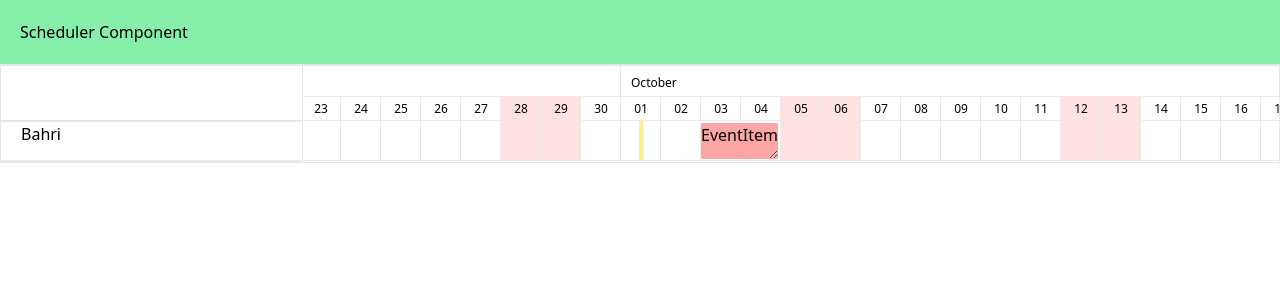
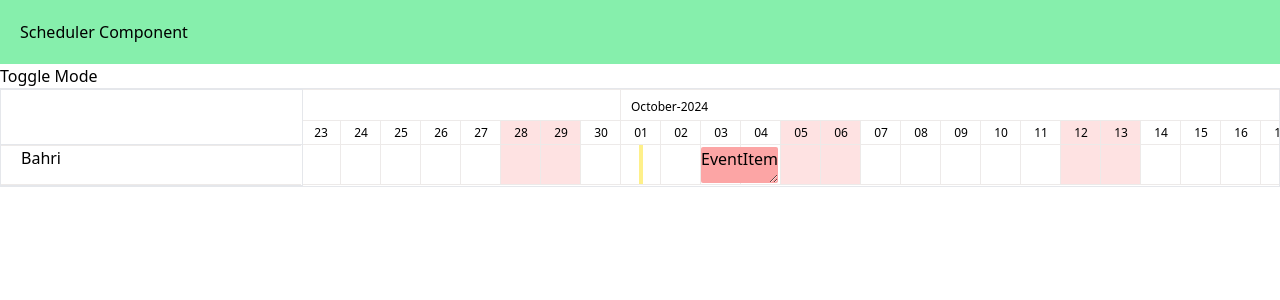
Before and after one commit to adarshquinoid/scheduler, a React (Create React App) app: page / in a window 1280 px wide. Shown: the top 300 px of the page. Built offline with nearby package versions, Linux system fonts and the light colour scheme.

Commit message:
infinite scroll

```diff
--- a/src/scheduler/components/Calendar/index.tsx
+++ b/src/scheduler/components/Calendar/index.tsx
@@ -70,7 +70,7 @@ const Calandar = forwardRef<CalendarRef, CalendarProps>(
 
     const datesByYear: any = generateDatesByYears();
 
-    console.log({ datesByYear });
+
     useImperativeHandle(ref, () => ({
       loadNext: () => {
         setLoadedYears((currentYears) => {
--- a/src/scheduler/components/Calendar/sections/yearView/DateYearBody.tsx
+++ b/src/scheduler/components/Calendar/sections/yearView/DateYearBody.tsx
@@ -42,7 +42,7 @@ const DateYearBody = forwardRef<DateYearBodyRef, DateYearBodyProps>(
 
     const handleDrop = (e: React.DragEvent<HTMLDivElement>, day: string) => {
       e.preventDefault();
-      console.log(day);
+
       const draggedDate = e.dataTransfer.getData("text/plain");
       console.log(`Dropped ${draggedDate} on ${day}`);
       setNewPostion(day);
--- a/src/scheduler/components/Calendar/sections/yearView/MonthYearRenderer.tsx
+++ b/src/scheduler/components/Calendar/sections/yearView/MonthYearRenderer.tsx
@@ -1,14 +1,20 @@
-import React, { forwardRef, useImperativeHandle } from 'react'
-import { Months, styles } from '../../../../helpers/constants'
-import { MonthYearRendererProps, MonthYearRendererRef } from '../../../../types/common'
+import React, { forwardRef, useImperativeHandle } from "react";
+import { Months, styles } from "../../../../helpers/constants";
+import {
+  MonthYearRendererProps,
+  MonthYearRendererRef,
+} from "../../../../types/common";
 
-const MonthYearRenderer = forwardRef<MonthYearRendererRef,MonthYearRendererProps>(({datesByYear},ref) => {
+const MonthYearRenderer = forwardRef<
+  MonthYearRendererRef,
+  MonthYearRendererProps
+>(({ datesByYear }, ref) => {
   useImperativeHandle(ref, () => ({
     onClick: () => {},
   }));
   return (
     <div className="flex h-[32px]">
-     {Object.keys(datesByYear).map((yr: any,index:number) => (
+      {Object.keys(datesByYear).map((yr: any, index: number) => (
         <React.Fragment key={`yr-month-year-renderer-${index}`}>
           {Object.keys(datesByYear[yr]).map((key) => (
             <div
@@ -21,14 +27,14 @@ const MonthYearRenderer = forwardRef<MonthYearRendererRef,MonthYearRendererProps
               className="text-[12px] leading-[14px] font-normal border-t border-b border-r border-[#EDEAE9]"
             >
               <div className="p-2.5">
-              {Months[+key as keyof typeof Months]}
+                {`${Months[+key as keyof typeof Months]}-${yr}`}
               </div>
             </div>
           ))}
         </React.Fragment>
       ))}
     </div>
-  )
-})
+  );
+});
 
-export default MonthYearRenderer
+export default MonthYearRenderer;
--- /dev/null
+++ b/src/scheduler/components/Controlls/TopBar.tsx
@@ -0,0 +1,22 @@
+import React, { useEffect } from "react";
+import { useScheduler } from "../../providers/SchedulerProvider";
+import { modes } from "../../helpers/constants";
+
+const TopBar = () => {
+  const { mode, setMode } = useScheduler();
+  useEffect(() => {
+    console.log(mode);
+  }, [mode]);
+
+  return (
+    <div>
+      <button
+        onClick={() => {
+          setMode(modes.WEEK);
+        }}
+      >Toggle Mode</button>
+    </div>
+  );
+};
+
+export default TopBar;
--- a/src/scheduler/index.tsx
+++ b/src/scheduler/index.tsx
@@ -1,4 +1,4 @@
-import { forwardRef, useImperativeHandle, useRef } from "react";
+import React, { forwardRef, useImperativeHandle, useRef } from "react";
 import Calandar from "./components/Calendar";
 import TreeView from "./components/TreeView";
 import {
@@ -7,6 +7,8 @@ import {
   SchedulerRef,
   TreeRef,
 } from "./types/common";
+import { SchedulerProvider } from "./providers/SchedulerProvider";
+import TopBar from "./components/Controlls/TopBar";
 
 const Scheduler = forwardRef<SchedulerRef, SchedulerProps>(
   ({ groupData = [], handleExpand, data = [], treeHeader = "" }, ref) => {
@@ -44,6 +46,9 @@ const Scheduler = forwardRef<SchedulerRef, SchedulerProps>(
     };
 
     return (
+      <SchedulerProvider>
+        <React.Fragment>
+          <TopBar />
           <div
             className="scheduler"
             id="scheduler"
@@ -66,6 +71,8 @@ const Scheduler = forwardRef<SchedulerRef, SchedulerProps>(
               <Calandar groups={groupData} ref={calendarRef} data={data} />
             </div>
           </div>
+        </React.Fragment>
+      </SchedulerProvider>
     );
   }
 );
--- /dev/null
+++ b/src/scheduler/providers/SchedulerProvider.tsx
@@ -0,0 +1,31 @@
+import React, { createContext, useContext, useState, ReactNode } from 'react';
+import { SchedulerContextType, SchedulerModes } from '../types/common';
+import { modes } from '../helpers/constants';
+
+
+
+
+const SchedulerContext = createContext<SchedulerContextType | undefined>(undefined);
+
+
+export const SchedulerProvider: React.FC<{ children: ReactNode }> = ({ children }) => {
+  const [mode, setMode] = useState<SchedulerModes>(modes.YEAR);
+  const handleSetMode = (mode: SchedulerModes) => {
+    setMode(mode);
+  };
+
+  return (
+    <SchedulerContext.Provider value={{ mode, setMode: handleSetMode }}>
+      {children}
+    </SchedulerContext.Provider>
+  );
+};
+
+
+export const useScheduler = (): SchedulerContextType => {
+  const context = useContext(SchedulerContext);
+  if (!context) {
+    throw new Error('useScheduler must be used within a ModeProvider');
+  }
+  return context;
+};
--- a/src/scheduler/types/common.ts
+++ b/src/scheduler/types/common.ts
@@ -17,4 +17,9 @@ export type CalendarColumnType={
     isCurrentDay:boolean
 }
 
+export type SchedulerModes={label:string, id:string}
+export type SchedulerContextType = {
+    mode: SchedulerModes;
+    setMode: (mode: SchedulerModes) => void;
+  };
 export type EventItemProps=any
```
Lines whose indentation alone changed are shown as unchanged.
